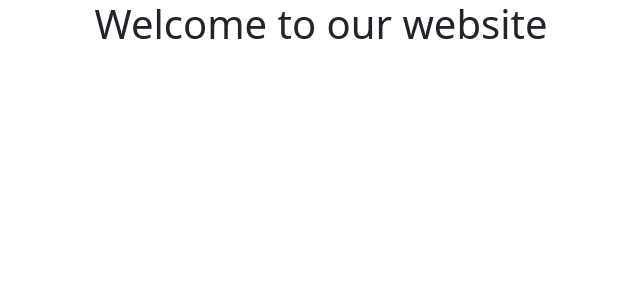
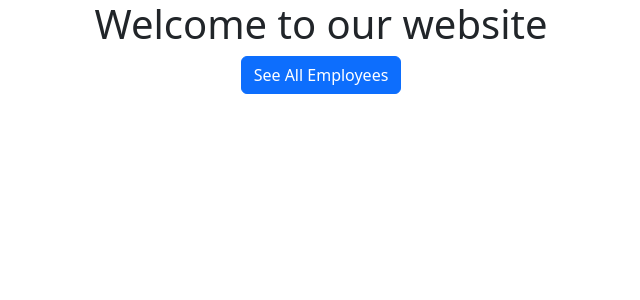
Before and after one commit to Fayaz409/new-auth-django, a Django app: page /auth/ in a window 1280 px wide. Shown: the top 300 px of the page, without its empty margins (319-959 px from the left). Run offline with Django 5.2, Linux system fonts and the light colour scheme.

Commit message:
Added Home to See All Employees from the Welcome Page

```diff
--- a/model_agent/authapp/templates/authapp/home.html
+++ b/model_agent/authapp/templates/authapp/home.html
@@ -10,5 +10,13 @@ home
      <h1> Welcome to our website {{user.username}}</h1>
  </div>
 
+ <div class="text-center">
+    <a href="{%url 'all-employees'%}">
+        <button class="btn btn-primary">
+          See All Employees
+        </button>
+    </a>
+ </div>
+
 
 {%endblock%}
```
Also changed, not shown: model_agent/db.sqlite3.
